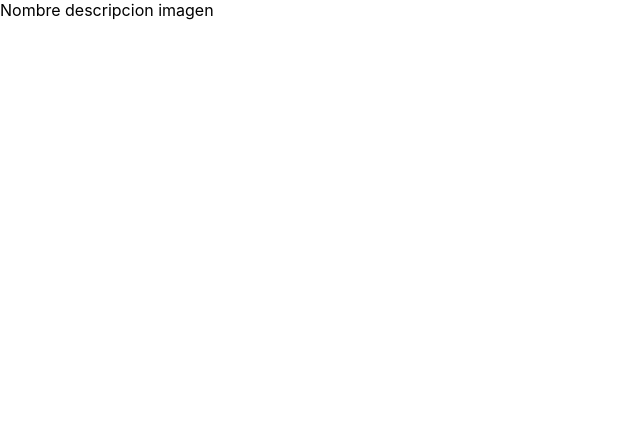
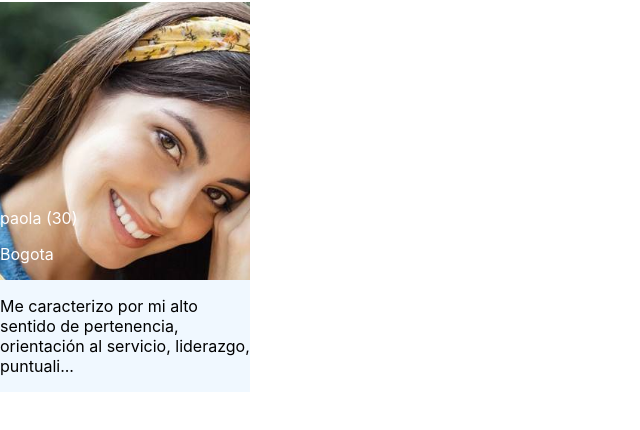
Before and after one commit to JairoSolarteRodriguez/match-app-front, a React (Create React App) app: page / in a window 1280 px wide. Shown: the top 430 px of the page, without its empty margins (0-640 px from the left). Built offline with nearby package versions, Linux system fonts and the light colour scheme.

Commit message:
culminacion de card

```diff
--- a/public/index.html
+++ b/public/index.html
@@ -39,5 +39,6 @@
       To begin the development, run `npm start` or `yarn start`.
       To create a production bundle, use `npm run build` or `yarn build`.
     -->
+
   </body>
 </html>
--- /dev/null
+++ b/src/components/Card/Card.css
@@ -0,0 +1,26 @@
+*{
+    box-sizing: border-box;
+}
+
+.papa{
+
+    background-color: aliceblue;
+    width: 250px;
+    display: flex;
+    flex-direction: column;
+
+}
+
+/* div:first-child{
+    align-items: center;
+} */
+
+.hijo{
+
+    height: 280px;
+
+    background-image:url('./recurses/Captura.PNG');
+    color: white;
+    display: flex;
+    align-items: flex-end;
+}
--- a/src/components/Card/Card.jsx
+++ b/src/components/Card/Card.jsx
@@ -1,11 +1,21 @@
 import React from 'react'
+import './Card.css'
+import imagenprueba from './recurses/Captura.PNG'
 
 const Card = () => {
   return (
-    <div>
-      Nombre
-      descripcion
-      imagen
+    <div class='papa'>
+      <div class='hijo'>
+         {/* <img src={imagenprueba}  alt=""  /> */}
+         <div class="xx">
+         <p>paola (30)</p>
+         <p>Bogota</p>
+         </div>
+
+      </div>
+
+      <p>Me caracterizo por mi alto sentido de pertenencia, orientación al servicio, liderazgo, puntuali...</p>
+
     </div>
   )
 }
```
Also changed, not shown: src/components/Card/recurses/Captura.PNG (added).
